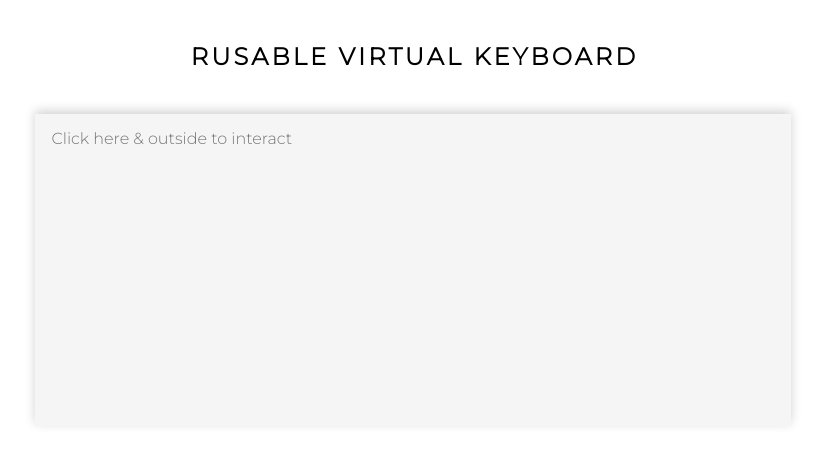
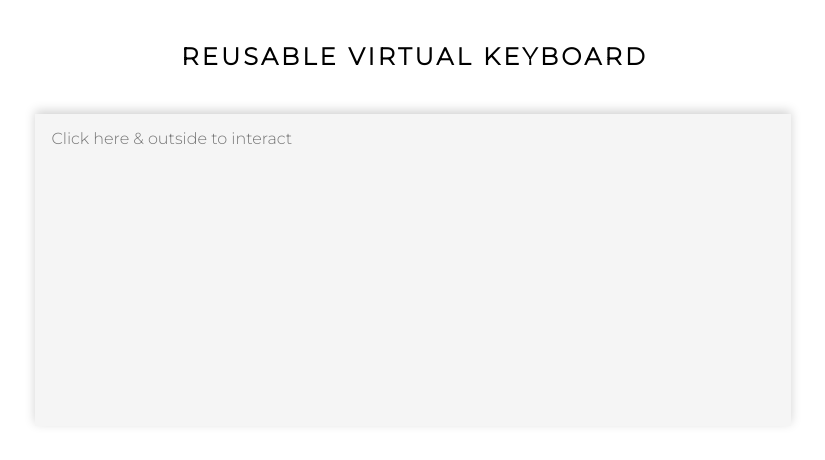
Before and after one commit to ali-shariatii/reusable-virtual-keyboard, a plain HTML site: page index.html in a window 1280 px wide. Shown: the whole page, without its empty margins (227-1052 px from the left). Drawn offline with Linux system fonts and the light colour scheme.

Commit message:
spelling typo "reusable" virtual keyboard

```diff
--- a/index.html
+++ b/index.html
@@ -30,7 +30,7 @@
         (2) setTimeout(() => document.childNodes[1].style.overflowY = "hidden", 10);
         -->
         <div class="title" id="txtAreaTitle">
-            <h2>RUSABLE VIRTUAL KEYBOARD</h2>
+            <h2>REUSABLE VIRTUAL KEYBOARD</h2>
         </div>
 
         <div class="input">
```
